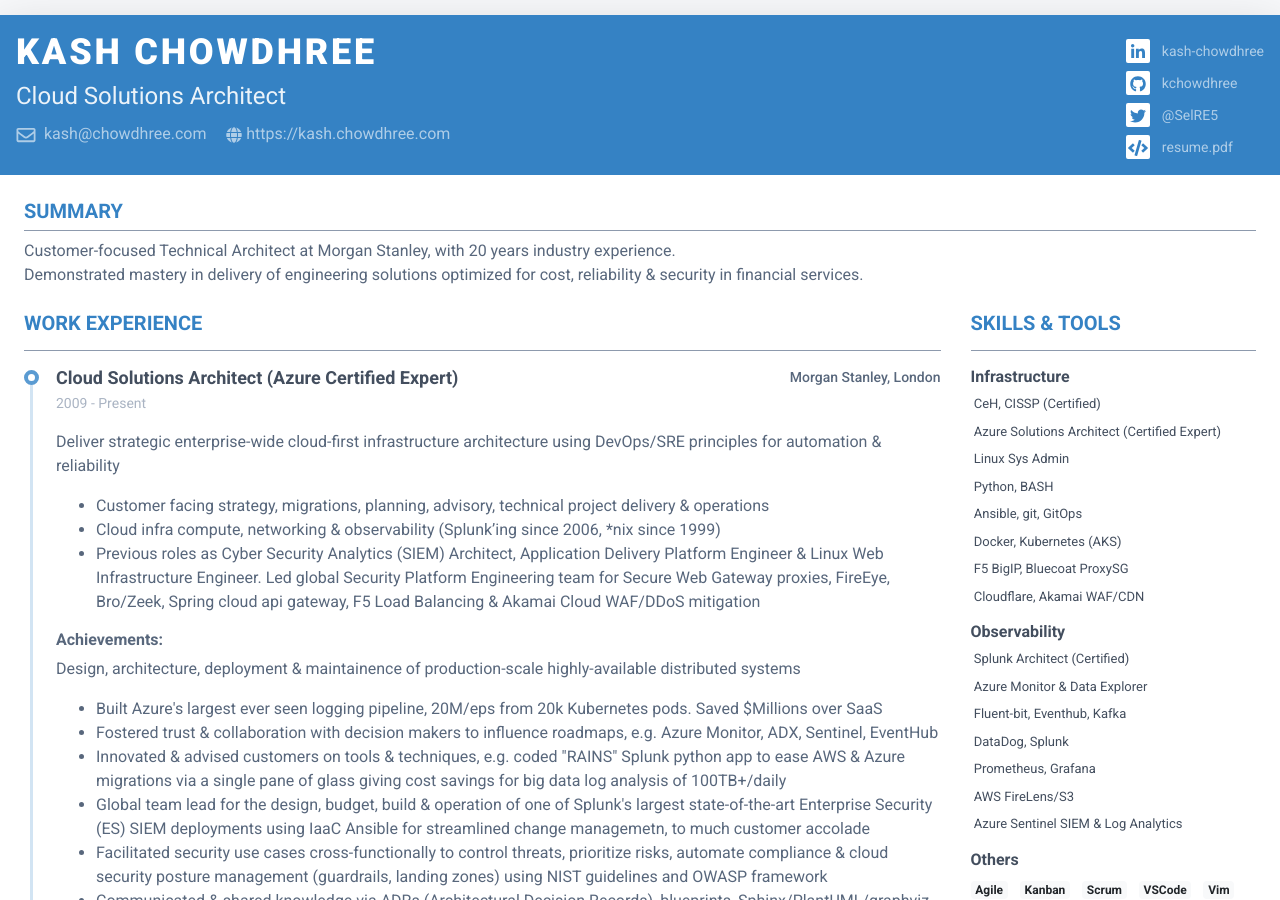
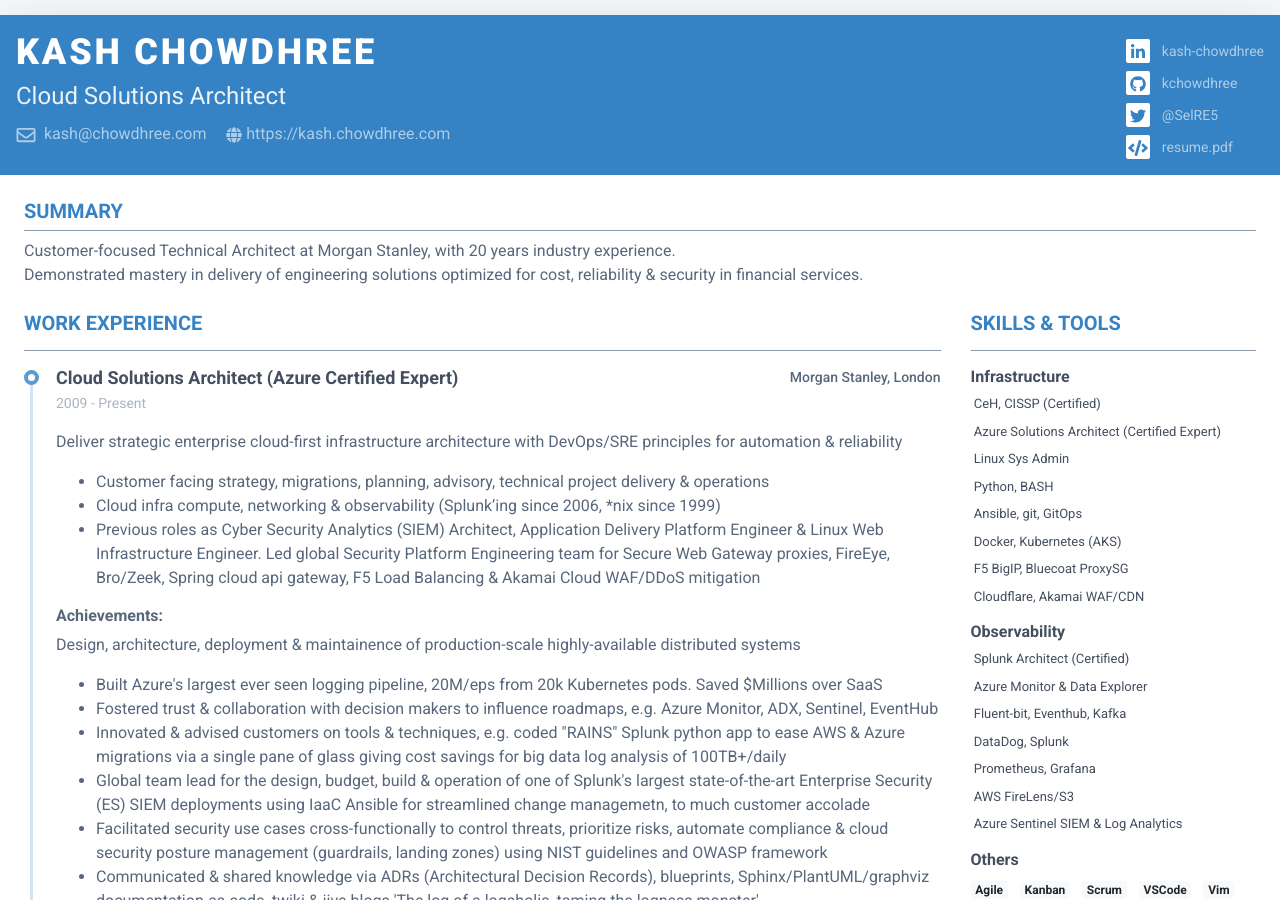
Before and after one commit to Hamy200/resume, a Jekyll site: the page built from index.markdown, in a window 1280 px wide and 900 px high. Built offline with Jekyll 4.4.1, drawn with Linux system fonts in a browser that asks for light colours; nearby versions of some CDN libraries.

Commit message:
Update data.yml

```diff
--- a/_data/data.yml
+++ b/_data/data.yml
@@ -41,7 +41,7 @@ experiences:
     time: 2009 - Present
     company: Morgan Stanley, London
     details: |
-        Deliver strategic enterprise-wide cloud-first infrastructure architecture using DevOps/SRE principles for automation & reliability
+        Deliver strategic enterprise cloud-first infrastructure architecture with DevOps/SRE principles for automation & reliability
         - Customer facing strategy, migrations, planning, advisory, technical project delivery & operations
         - Cloud infra compute, networking & observability (Splunk'ing since 2006, *nix since 1999)
         - Previous roles as Cyber Security Analytics (SIEM) Architect, Application Delivery Platform Engineer & Linux Web Infrastructure Engineer. Led global Security Platform Engineering team for Secure Web Gateway proxies, FireEye, Bro/Zeek, Spring cloud api gateway, F5 Load Balancing & Akamai Cloud WAF/DDoS mitigation
```
